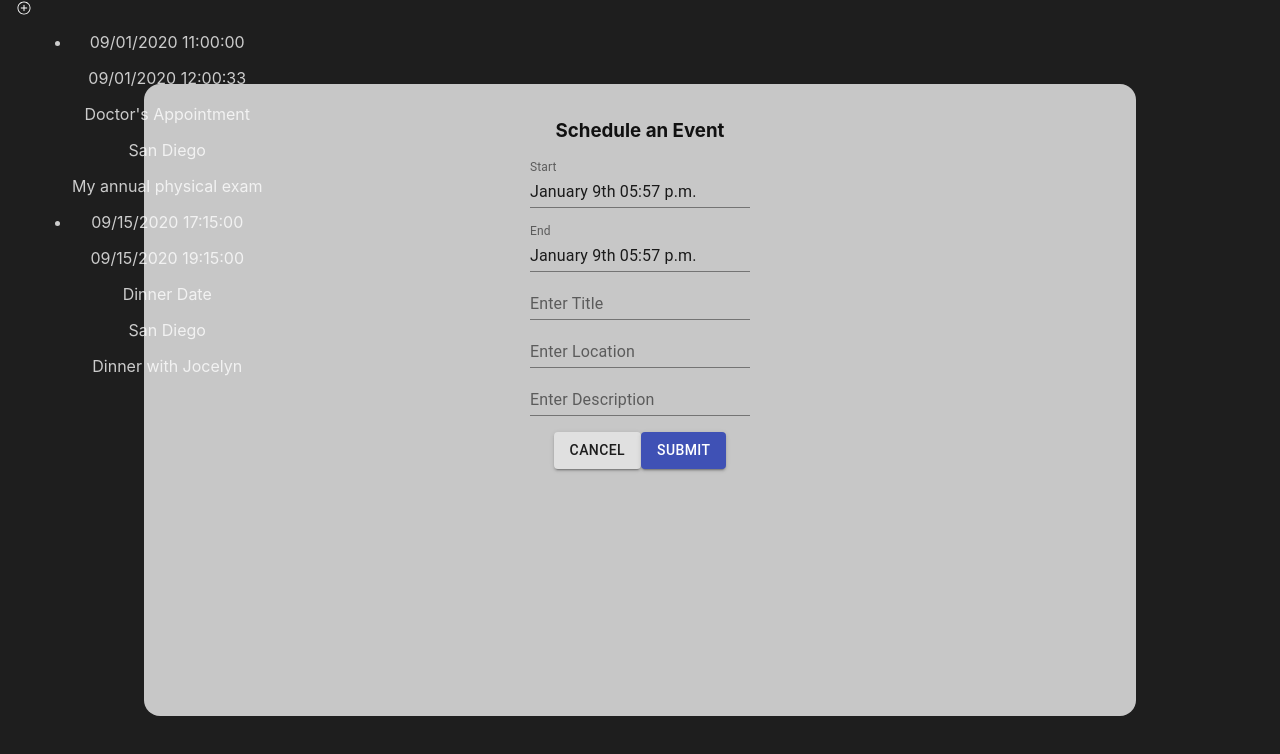
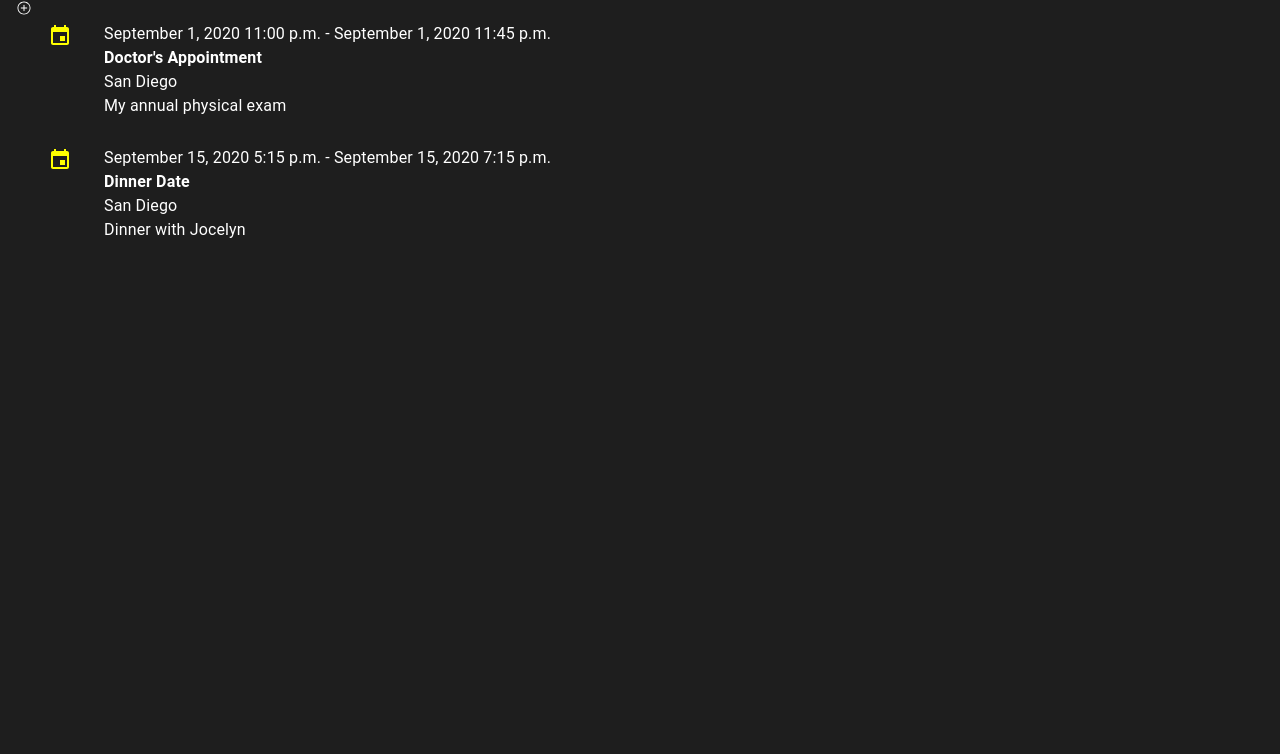
Before and after one commit to kratner/react-appointment-scheduler, a React (Create React App) app: page / in a window 1280 px wide. Shown: the top 754 px of the page. Built offline with nearby package versions, Linux system fonts and the light colour scheme.

Commit message:
Event Listing

```diff
--- a/src/components/EventForm.js
+++ b/src/components/EventForm.js
@@ -9,20 +9,14 @@ const containerStyle = {
   position: "absolute",
   top: "50%",
   left: "50%",
-  width: "75%",
-  height: "75%",
   transform: "translateX(-50%) translateY(-50%)",
   display: "flex",
   flexDirection: "column",
   alignItems: "center",
   backgroundColor: "rgba(255, 255, 255, .75)",
-  padding: "1em",
+  padding: "0em 1em 1em",
   color: "#111111",
   borderRadius: "1em"
-};
-
-const pickerStyle = {
-  marginTop: "1em"
 };
 
 const formTitleStyle = {
@@ -30,14 +24,17 @@ const formTitleStyle = {
 };
 
 export default props => {
-  const [selectedDate, handleDateChange] = useState(new Date());
+  const [selectedDTStart, handleDTStartChange] = useState(null);
+  const [selectedDTEnd, handleDTEndChange] = useState(null);
+  const [isDisabled, setDisabled] = useState(true);
+  const dtFormat = "MM/dd/yyyy HH:mm";
   const handleCancel = () => {
     props.onFormCancel();
   };
   const handleSubmit = () => {
     const event = {
-      dtstart: document.getElementById("dtstart").value,
-      dtend: document.getElementById("dtend").value,
+      dtstart: new Date(document.getElementById("dtstart").value),
+      dtend: new Date(document.getElementById("dtend").value),
       title: document.getElementById("event_title").value,
       location: document.getElementById("event_location").value,
       description: document.getElementById("event_description").value
@@ -46,50 +43,59 @@ export default props => {
   };
   const handleTextChange = () => {
     // TODO: enable submit button only when all fields are filled in
-    //debugger;
+    setDisabled(
+      document.getElementById("dtstart").value === "" ||
+        document.getElementById("dtend").value === "" ||
+        document.getElementById("event_title").value === "" ||
+        document.getElementById("event_location").value === "" ||
+        document.getElementById("event_description").value === ""
+    );
   };
   return (
     <div style={containerStyle}>
       <h3 style={formTitleStyle}>{props.formTitle}</h3>
       <MuiPickersUtilsProvider utils={DateFnsUtils}>
-        <div>
         <DateTimePicker
           id="dtstart"
           label="Start"
-            value={selectedDate}
-            onChange={handleDateChange}
+          value={selectedDTStart}
+          onChange={handleDTStartChange}
+          format={dtFormat}
         />
-        </div>
-        <div>
         <DateTimePicker
           id="dtend"
           label="End"
-            value={selectedDate}
-            onChange={handleDateChange}
-            style={pickerStyle}
+          value={selectedDTEnd}
+          onChange={handleDTEndChange}
+          format={dtFormat}
         />
-        </div>
       </MuiPickersUtilsProvider>
-      <TextField
-        id="event_title"
-        label="Enter Title"
-        onChange={handleTextChange}
-      />
+      <TextField id="event_title" label="Title" onChange={handleTextChange} />
       <TextField
         id="event_location"
-        label="Enter Location"
+        label="Location"
         onChange={handleTextChange}
       />
       <TextField
         id="event_description"
-        label="Enter Description"
+        label="Description"
         onChange={handleTextChange}
       />
-      <div style={{ marginTop: "1em" }}>
-        <Button variant="contained" onClick={handleCancel}>
+      <div style={{ marginTop: "2em", minWidth: "12em" }}>
+        <Button
+          variant="contained"
+          onClick={handleCancel}
+          style={{ marginRight: "1em" }}
+        >
           Cancel
         </Button>
-        <Button variant="contained" color="primary" onClick={handleSubmit}>
+        <Button
+          variant="contained"
+          color="primary"
+          onClick={handleSubmit}
+          id="formSubmit"
+          disabled={isDisabled}
+        >
           Submit
         </Button>
       </div>
--- a/src/components/EventList.js
+++ b/src/components/EventList.js
@@ -1,16 +1,64 @@
 import React from "react";
+import List from "@material-ui/core/List";
+import ListItem from "@material-ui/core/ListItem";
+import ListItemIcon from "@material-ui/core/ListItemIcon";
+import ListItemText from "@material-ui/core/ListItemText";
+import Typography from "@material-ui/core/Typography";
+import EventIcon from "@material-ui/icons/Event";
+import { format } from "date-fns";
 
 export default props => {
   const events = props.events.map((node, index) => {
+    const dtFormat = "MMMM d, yyyy h:mm aaaa";
+    const fmtDTStart = format(new Date(node.dtstart), dtFormat);
+    const fmtDTEnd = format(new Date(node.dtend), dtFormat);
     return (
-      <li key={index}>
-        <p>{node.dtstart}</p>
-        <p>{node.dtend}</p>
-        <p>{node.title}</p>
-        <p>{node.location}</p>
-        <p>{node.description}</p>
-      </li>
+      <div key={index}>
+        <ListItem button alignItems="flex-start">
+          <ListItemIcon>
+            <EventIcon style={{ color: "#FFFF00" }} />
+          </ListItemIcon>
+          <ListItemText
+            primary={
+              <React.Fragment>
+                <Typography
+                  component="p"
+                  //variant="body2"
+                  style={{ color: "#FFFFFF" }}
+                >
+                  {fmtDTStart} - {fmtDTEnd}
+                </Typography>
+                <Typography
+                  component="p"
+                  //variant="body2"
+                  style={{ color: "#FFFFFF", fontWeight: "bold" }}
+                >
+                  {node.title}
+                </Typography>
+                <Typography
+                  component="p"
+                  //variant="body2"
+                  style={{ color: "#FFFFFF" }}
+                >
+                  {node.location}
+                </Typography>
+              </React.Fragment>
+            }
+            secondary={
+              <React.Fragment>
+                <Typography
+                  component="span"
+                  //variant="body2"
+                  style={{ color: "#FFFFFF" }}
+                >
+                  {node.description}
+                </Typography>
+              </React.Fragment>
+            }
+          />
+        </ListItem>
+      </div>
     );
   });
-  return <ul>{events}</ul>;
+  return <List>{events}</List>;
 };
--- a/src/containers/Container.js
+++ b/src/containers/Container.js
@@ -19,18 +19,18 @@ class Container extends Component {
     super(props);
     this.state = {
       dt: "",
-      formVisible: true,
+      formVisible: false,
       events: [
         {
-          dtstart: "09/01/2020 11:00:00",
-          dtend: "09/01/2020 12:00:33",
+          dtstart: new Date("09/01/2020 23:00"),
+          dtend: new Date("09/01/2020 23:45"),
           title: "Doctor's Appointment",
           location: "San Diego",
           description: "My annual physical exam"
         },
         {
-          dtstart: "09/15/2020 17:15:00",
-          dtend: "09/15/2020 19:15:00",
+          dtstart: new Date("09/15/2020 17:15"),
+          dtend: new Date("09/15/2020 19:15"),
           title: "Dinner Date",
           location: "San Diego",
           description: "Dinner with Jocelyn"
@@ -53,6 +53,7 @@ class Container extends Component {
   }
   handleFormSubmit(event) {
     let events = this.state.events;
+    debugger;
     events.push(event);
     debugger;
     this.setState({
```
Lines whose indentation alone changed are shown as unchanged.
